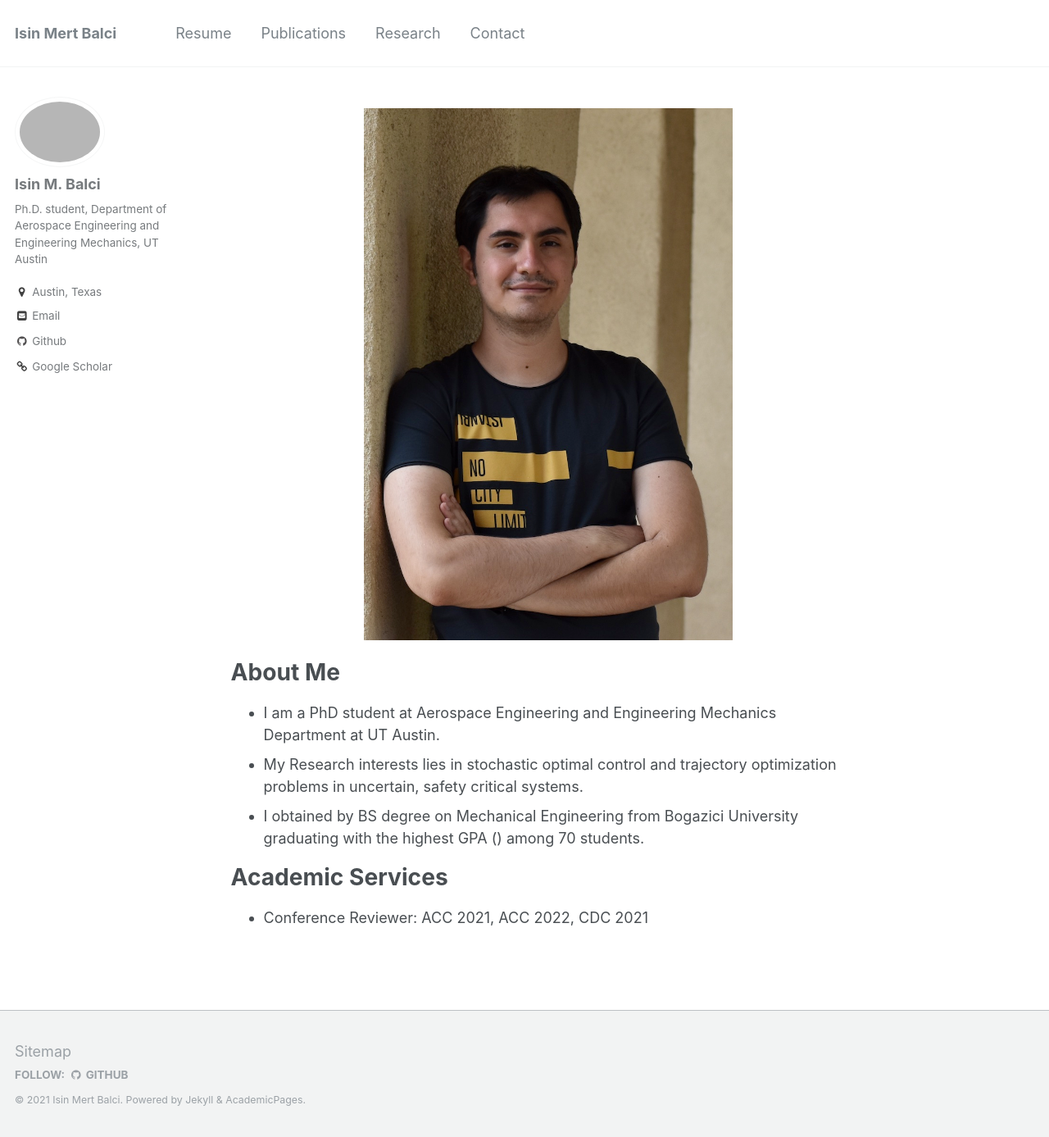
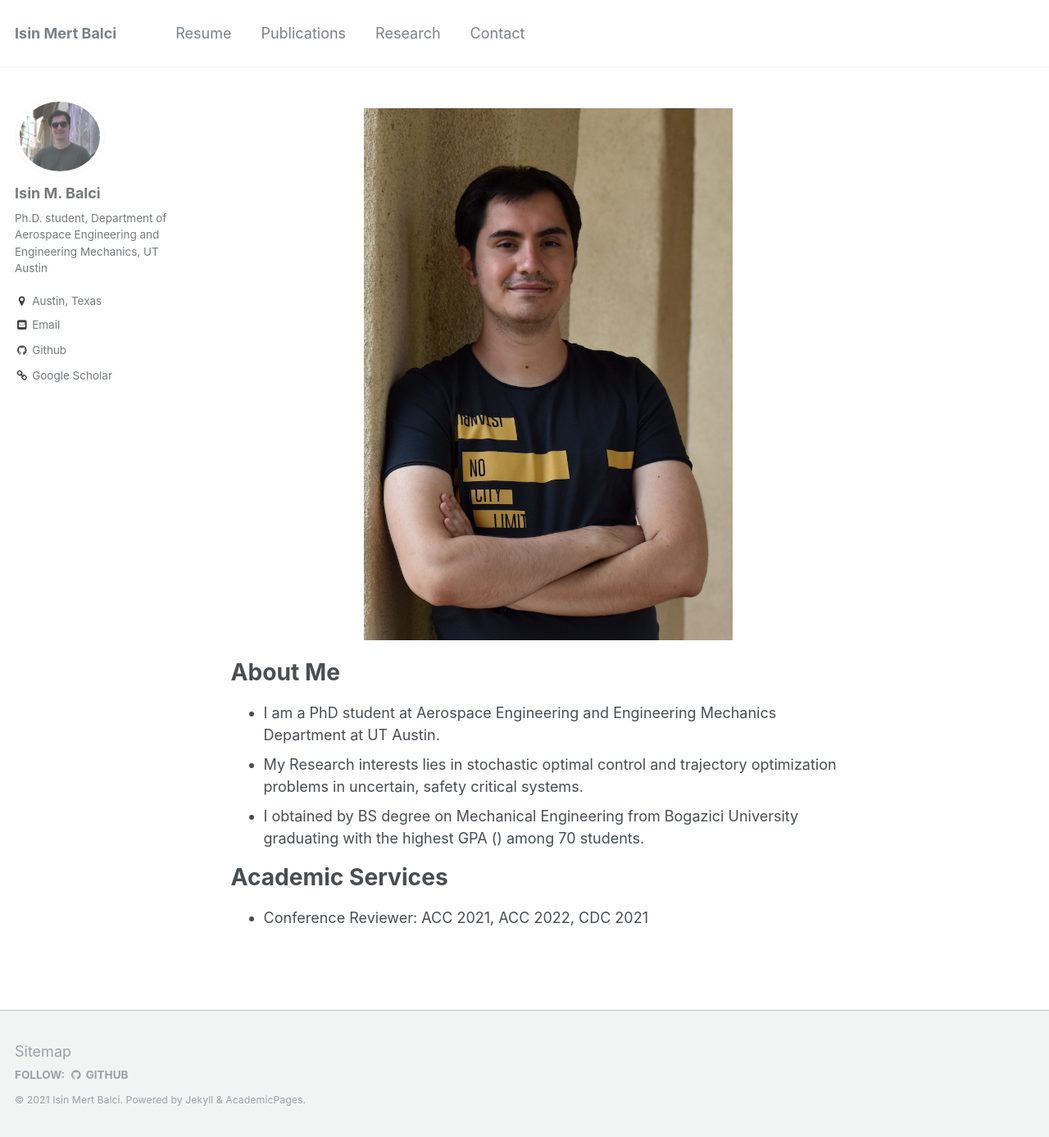
Before and after one commit to isinmert/isinmert.github.io, a Jekyll site: the page built from _pages/about.md, in a window 1280 px wide and 1387 px high. Shown: the whole window at 82% size. Built offline with Jekyll 4.4.1, drawn with Linux system fonts in a browser that asks for light colours.

Commit message:
main website and avatar

```diff
--- a/CNAME
+++ /dev/null
@@ -1 +0,0 @@
-lantaoyu.com
--- a/_config.yml
+++ b/_config.yml
@@ -78,7 +78,7 @@ analytics:
 # Site Author
 author:
   name             : "Isin M. Balci"
-  avatar           : "/images/500x300.png"
+  avatar           : "https://github.com/isinmert/isinmert.github.io/blob/main/images/isin-pic.jpg"
   bio              : "Ph.D. student, Department of Aerospace Engineering and Engineering Mechanics, UT Austin"
   location         : "Austin, Texas"
   employer         :
```
